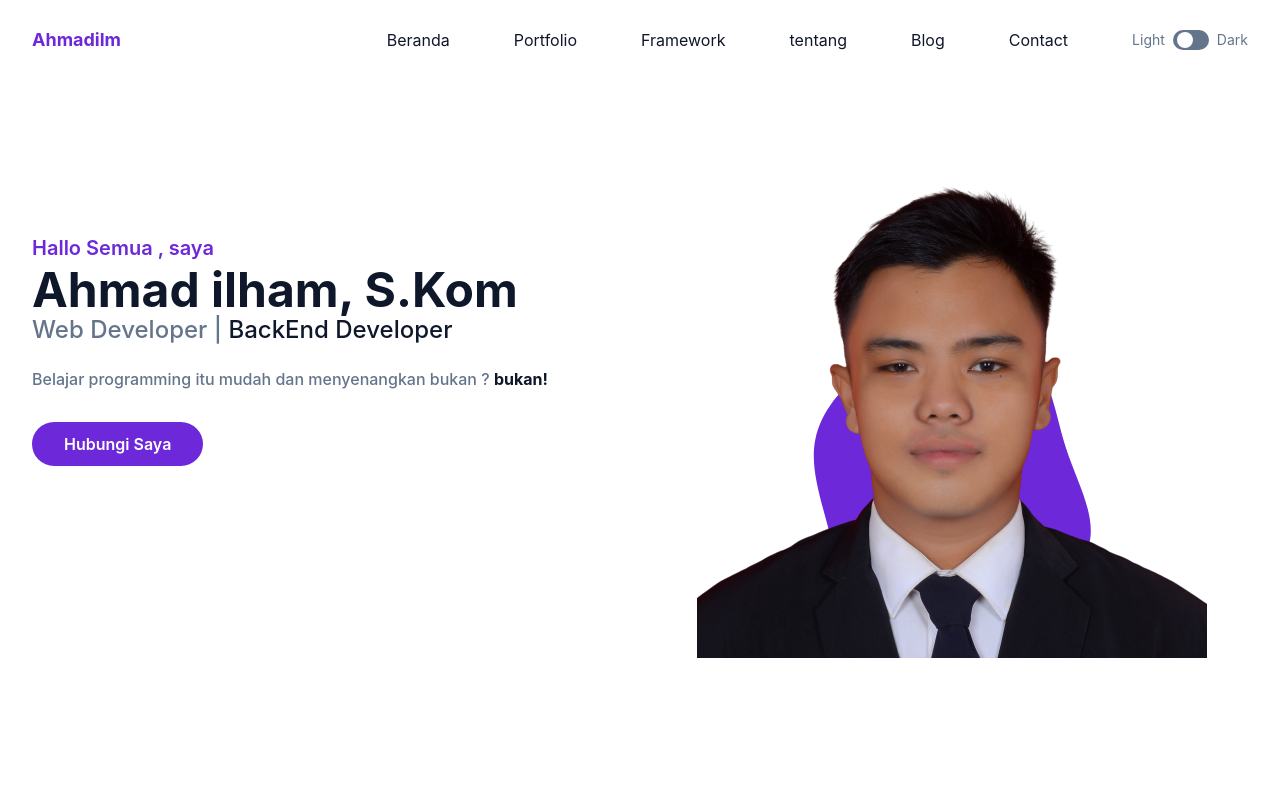
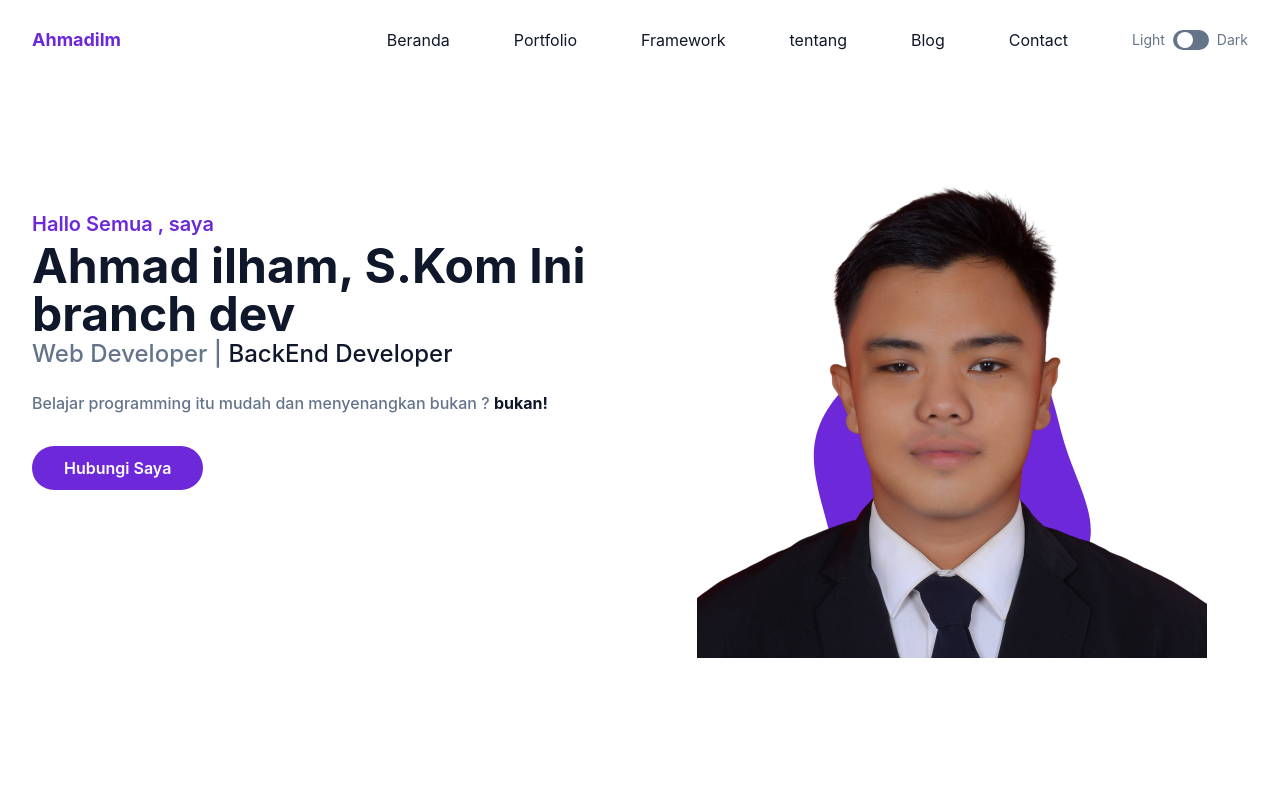
Before and after one commit to ahmadilham13/ahmadilm-Portfolio, a website: page index.html in a window 1280 px wide. Shown: the top 799 px of the page. Drawn offline with nearby package versions, Linux system fonts and the light colour scheme.

Commit message:
new branch dev

```diff
--- a/index.html
+++ b/index.html
@@ -130,7 +130,7 @@
               Hallo Semua , saya
               <span
                 class="mt-1 block text-4xl font-bold text-dark dark:text-white lg:text-5xl"
-                >Ahmad ilham, S.Kom</span
+                >Ahmad ilham, S.Kom Ini branch dev</span
               >
             </h1>
             <h2 class="mb-5 text-lg font-medium text-secondary lg:text-2xl">
```
